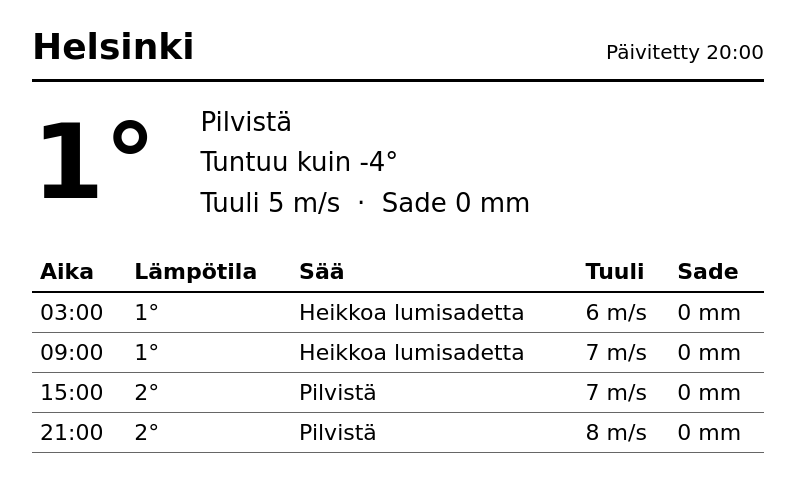
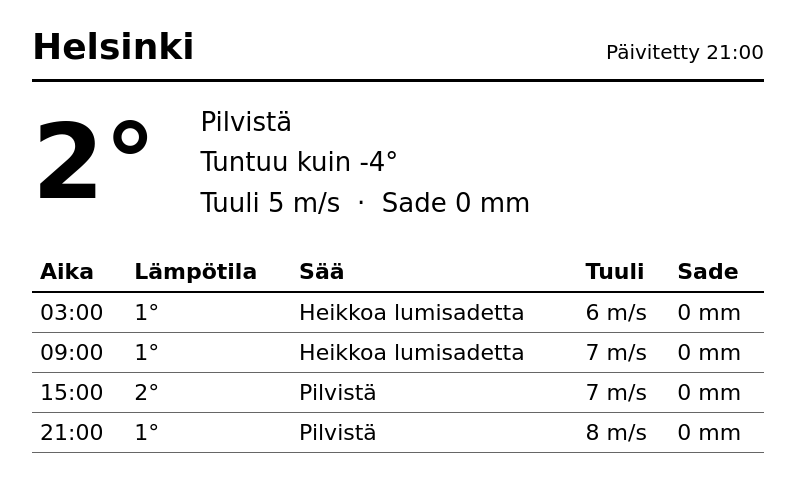
Before and after one commit to github-0/fmi2trmnl, a plain HTML site: page docs/index.html in a window 1280 px wide. Shown: the whole page, without its empty margins (2-797 px from the left). Drawn offline with Linux system fonts and the light colour scheme.

Commit message:
Update weather pages

```diff
--- a/docs/index.html
+++ b/docs/index.html
@@ -36,11 +36,11 @@
   <div class="page">
     <div class="header">
       <span class="place">Helsinki</span>
-      <span class="updated">Päivitetty 20:00</span>
+      <span class="updated">Päivitetty 21:00</span>
     </div>
 
     <div class="now">
-      <div class="temp">1°</div>
+      <div class="temp">2°</div>
       <div class="now-details">
         Pilvistä<br>
         Tuntuu kuin -4°<br>
@@ -79,7 +79,7 @@
 
         <tr>
           <td>21:00</td>
-          <td>2°</td>
+          <td>1°</td>
           <td>Pilvistä</td>
           <td>8 m/s</td>
           <td>0 mm</td>
```
Also changed, not shown: docs/inkplate.html (+3 -3 lines).
